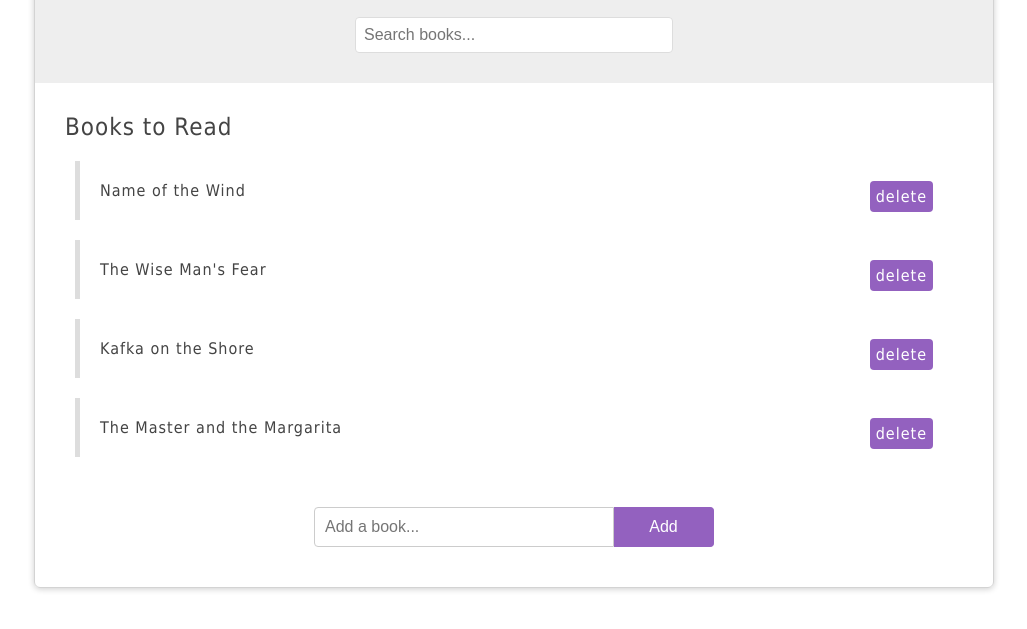
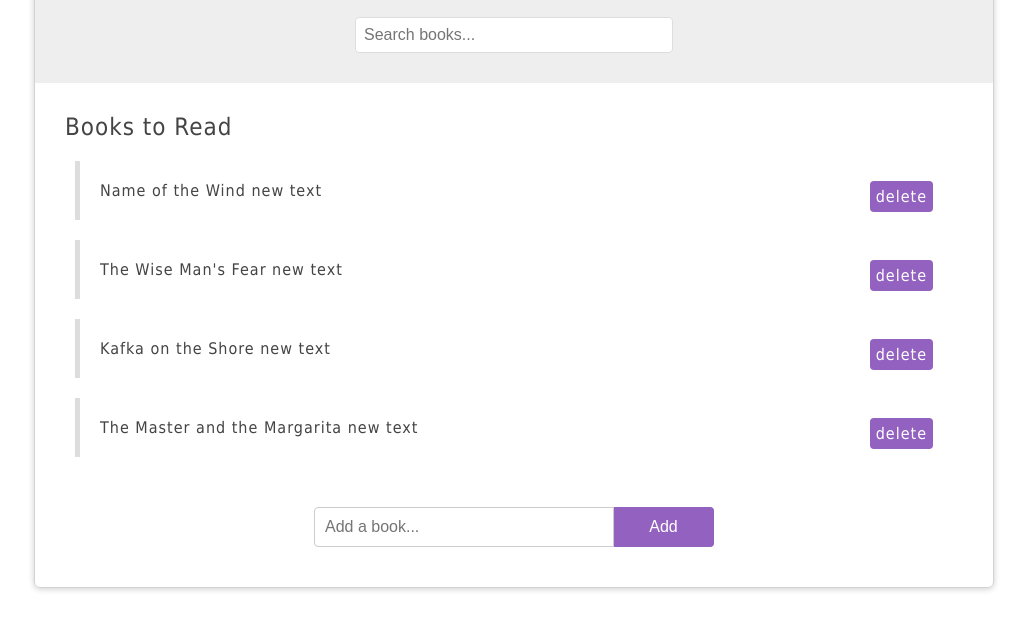
Before and after one commit to nickkrauts/JavaScript-DOM-Tutorial-lesson-10, a plain HTML site: page index.html in a window 1280 px wide. Shown: the part 111-740 px from the top of the page, without its empty margins (126-1153 px from the left). Drawn offline with Linux system fonts and the light colour scheme.

Commit message:
complete Net-Ninja DOM 1-5

```diff
--- a/app.js
+++ b/app.js
@@ -1,9 +1,31 @@
+/* TUT 4: select the child in an element
+const wmf = document.querySelector('#book-list li:nth-child(2) .name');
+console.log(wmf);
+*/
+//select all elements
+
+let books = document.querySelectorAll('#book-list li .name');
+
+Array.from(books).forEach(function(book){
+  book.textContent += ' new text'
+
+})
+
+
+
+/* delete books
 const list = document.querySelector('#book-list ul');
-
-// delete books
 list.addEventListener('click', (e) => {
   if(e.target.className == 'delete'){
     const li = e.target.parentElement;
     li.parentNode.removeChild(li);
   }
-});
+}); */
+
+
+
+/*tutorial 3 example: turn HTML collection into an array than get each element in said array.
+let titles = document.getElementsByClassName('title');
+Array.from(titles).forEach(function(item){
+  console.log(item);
+}) */
```
Also changed, not shown: index.html (+1 -1 lines).
